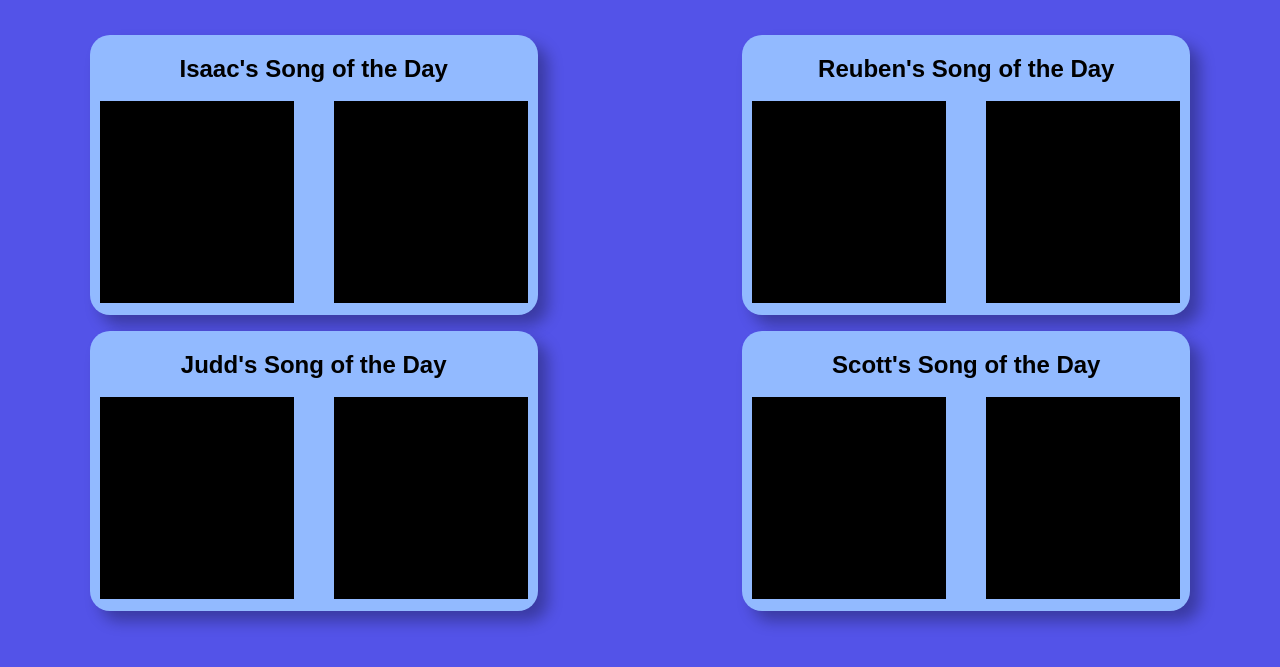
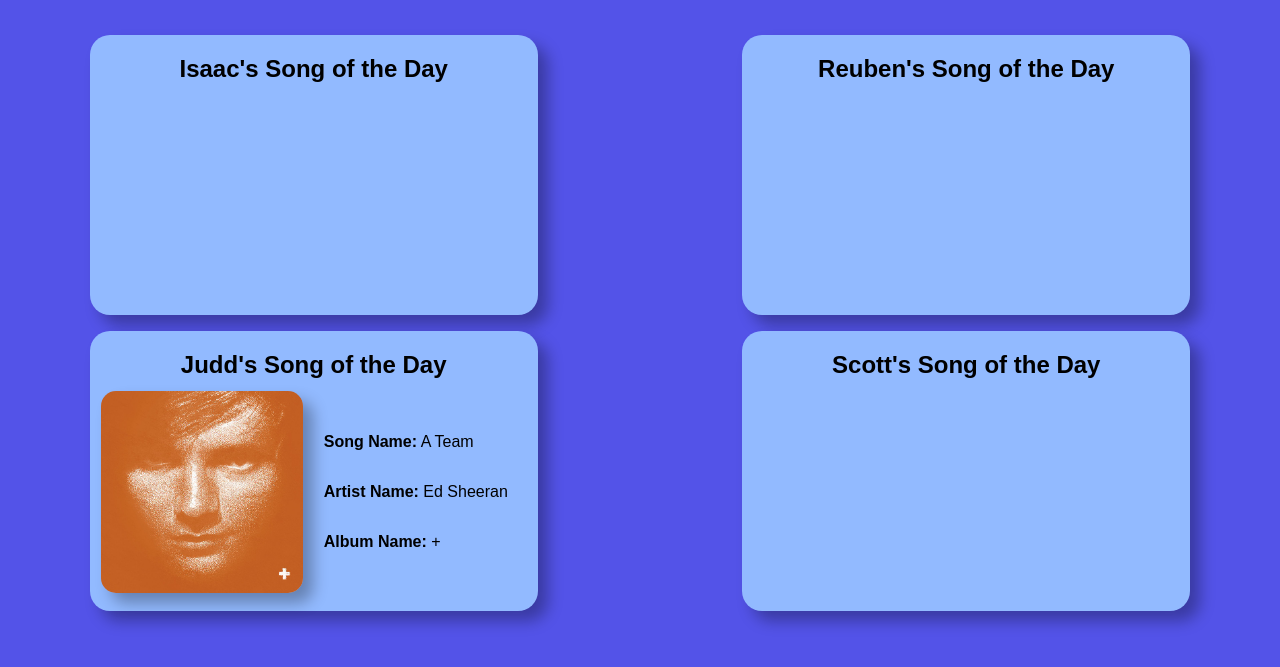
Before and after one commit to Isaac-Gregory/beat-roulette, a website: page index.html in a window 1280 px wide. Shown: the part 57-724 px from the top of the page. Drawn offline with Linux system fonts and the light colour scheme.

Commit message:
Pseudo data

```diff
--- a/css/style.css
+++ b/css/style.css
@@ -58,32 +58,38 @@ header {
 
 .containerTitle {
     width: 100%;
-    height: 20%;
+    height: 10%;
     text-align: center;
 }
 
 .songContainer {
     display: flex;
     flex-direction: row;
-    height: 80%;
+    height: 85%;
+    justify-content: center;
+    align-items: center;
 }
 
 .albumCover {
     width: 47.5%;
-    height: 90%;
-    background-color: black;
+    height: 100%;
     margin: 10px 10px;
+    display: flex;
+    justify-content: center;
+    align-items: center;
 }
 
 .information {
     width: 47.5%;
-    height: 90%;
-    background-color: black;
-    margin: 10px 10px
+    height: 100%;
+    margin: 10px 10px;
+    display: flex;
+    justify-content: center;
+    flex-direction: column;
 }
 
 .spacer {
-    width: 5%;
+    height: 5%;
 }
 
 .logo {
@@ -161,3 +167,20 @@ header {
     height: 80vh;
     overflow-y: hidden;
 }
+
+p {
+    font-size: 1.25vw;
+}
+
+.albumCover {
+    max-width: 50%;
+    height: 85%;
+}
+
+.albumImage {
+    max-width: 100%;
+    height: 100%;
+    object-fit: cover;
+    box-shadow: 10px 10px 15px rgba(0, 0, 0, 0.3);
+    border-radius: 15px;
+}
--- a/index.html
+++ b/index.html
@@ -44,13 +44,21 @@
                     <div class="containerTitle" id="juddContainerTitle">
                         <h2>Judd's Song of the Day</h2>
                     </div>
+                    <div class="spacer"></div>
                     <div class="songContainer" id="juddSongContainer">
-                        <div class="albumCover" id="juddAlbumCover"></div>
-                        <div class="spacer"></div>
+                        <div class="albumCover" id="juddAlbumCover">
+                            <img src="images/EdSheeranAlbumCover.png" class="albumImage"/>
+                        </div>
                         <div class="information" id="juddInformation">
-                            <div class="songName" id="juddSongName"></div>
-                            <div class="artistName" id="juddArtistName"></div>
-                            <div class="albumName" id="juddAlbumName"></div>
+                            <div class="songName" id="juddSongName">
+                                <p><strong>Song Name:</strong> A Team</p>
+                            </div>
+                            <div class="artistName" id="juddArtistName">
+                                <p><strong>Artist Name:</strong> Ed Sheeran</p>
+                            </div>
+                            <div class="albumName" id="juddAlbumName">
+                                <p><strong>Album Name:</strong> +</p>
+                            </div>
                         </div>
                     </div>
                 </div>
```
Also changed, not shown: images/EdSheeranAlbumCover.png (added).
